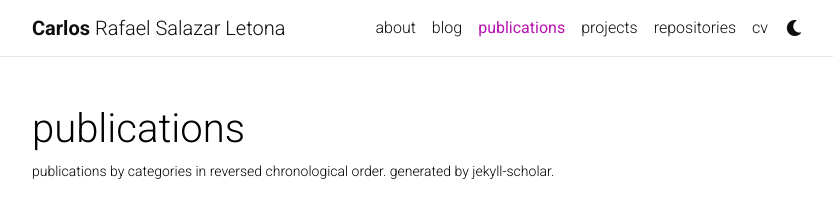
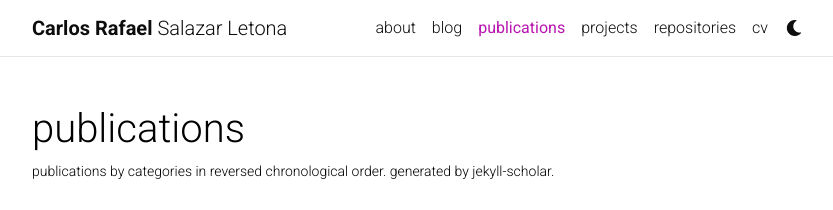
Before and after one commit to carle13/AcademicSite, a Jekyll site: the page built from _pages/publications.md, in a window 1280 px wide. Shown: the top 210 px of the page, without its empty margins (223-1056 px from the left). Built offline with Jekyll 4.4.1, drawn with Linux system fonts in a browser that asks for light colours; comment, search, counter and statistics services are not loaded; a style sheet for code colours, icons or effects is not loaded.

Commit message:
change title font

```diff
--- a/_includes/header.html
+++ b/_includes/header.html
@@ -11,7 +11,7 @@
                 <span class="font-weight-bold">{{- site.first_name -}}&nbsp;</span>
               {%- endif -%}
               {%- if site.middle_name -%}
-                {{- site.middle_name -}}&nbsp;
+                <span class="font-weight-bold">{{- site.middle_name -}}&nbsp;</span>
               {%- endif -%}
               {%- if site.last_name -%}
                 {{- site.last_name -}}
```
